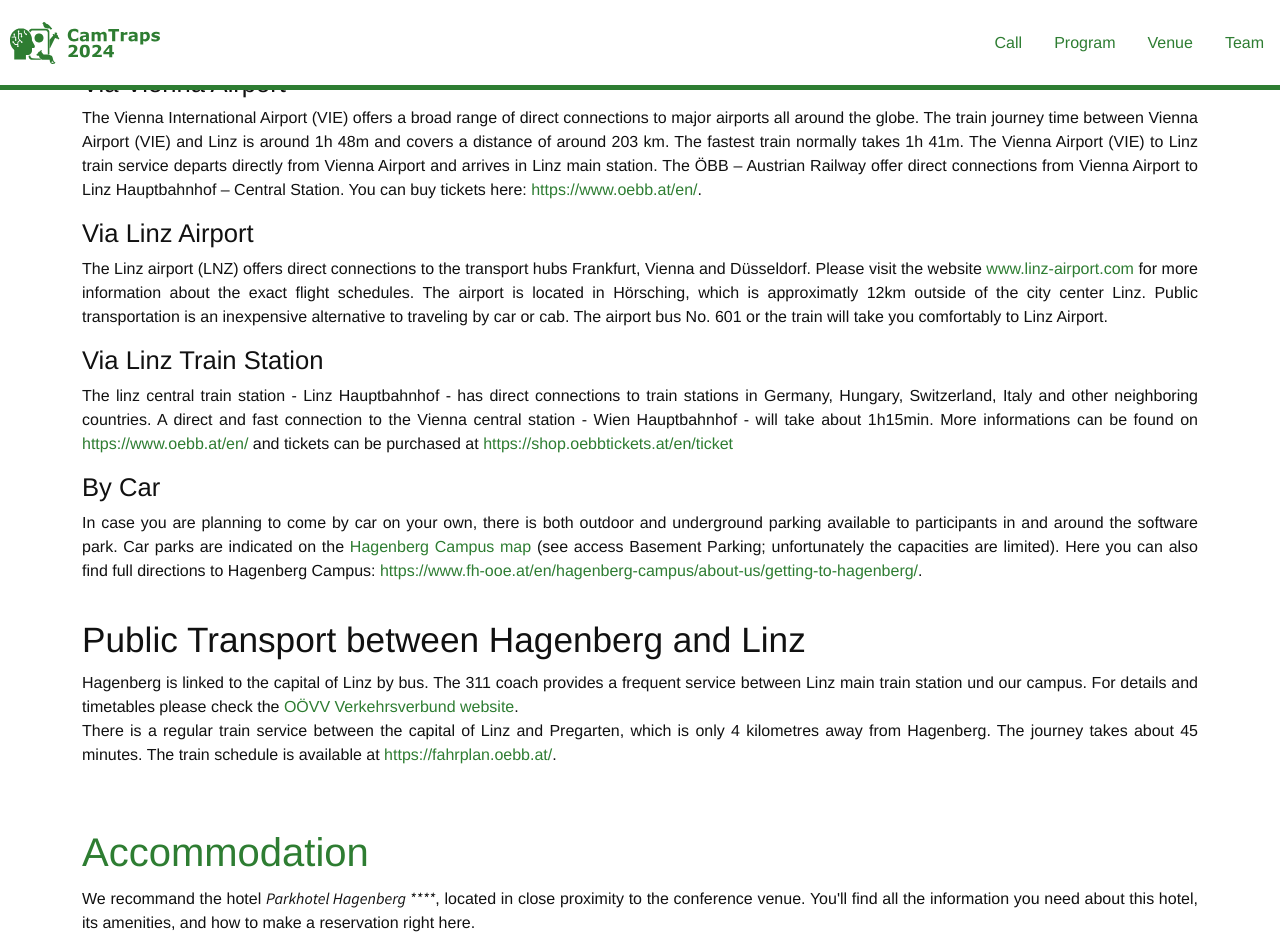
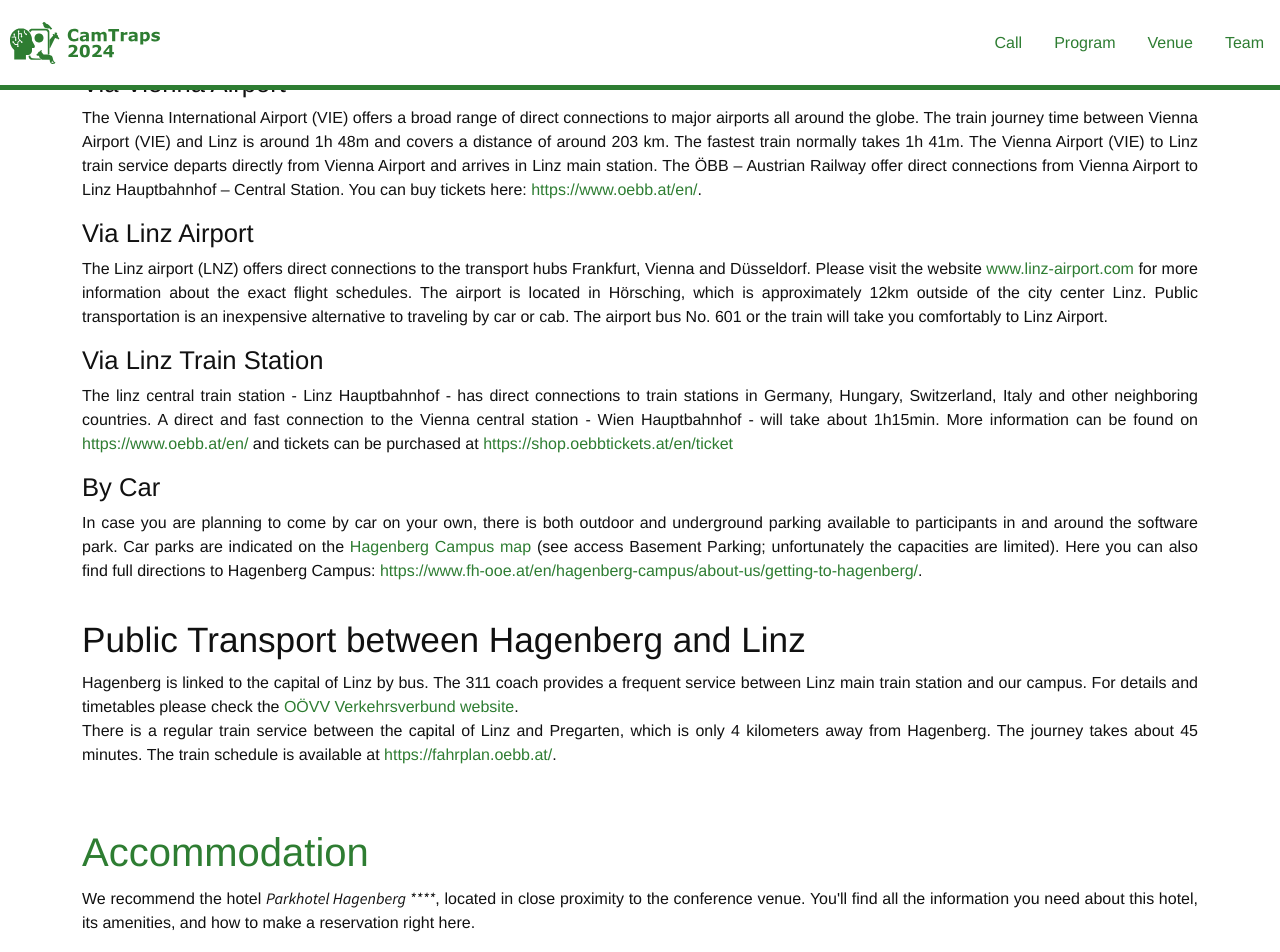
Before and after one commit to CamTrap2024/camtrap2024.github.io, a Jekyll site: the page built from pages/venue.html, in a window 1280 px wide and 1400 px high, scrolled down 1803 px. Shown: the top 952 px of the window. Built offline with Jekyll 4.4.1, drawn with Linux system fonts in a browser that asks for light colours; some web fonts are replaced; comment, search, counter and statistics services are not loaded; some of the changed text lies outside the part shown.

Commit message:
Fixing typos

```diff
--- a/pages/calls.html
+++ b/pages/calls.html
@@ -20,7 +20,7 @@
                 <em>(deadline interpretation = end of the day, anywhere on earth)</em><br/><br/>
                 <ul class="dashed">
                     <li>Paper submission due: <span >June 28, 2024</span></li>
-                    <li>Notification of acceptance: <span>Auguts 10, 2024</span></li>
+                    <li>Notification of acceptance: <span>August 10, 2024</span></li>
                     <li>Camera-ready papers due: <span>August 21, 2024</span></li>
                 </ul>
             </div>
--- a/pages/venue.html
+++ b/pages/venue.html
@@ -89,7 +89,7 @@
             <div class="col-md-12">
                 <h2>How to get to Hagenberg?</h2>
                 <p>
-                    Hagenberg is located in Upper Austria’s beautiful Muehlviertel region and only 20 kilometres from
+                    Hagenberg is located in Upper Austria’s beautiful Mühlviertel region and only 20 kilometers from
                     Linz, the capital of Upper Austria. If you plan to come by car, you certainly can directly go to
                     Hagenberg.
                     In case you plan to use a plane or the railway, you will always travel via Linz.
@@ -97,8 +97,8 @@
 
                     <br /></br />
 
-                    Linz is characterised by short distances. Many locations near the Danube can be reached on foot.
-                    However, sometimes greater distances cannot be avoided, which is why we’ve summarised some helpful
+                    Linz is characterized by short distances. Many locations near the Danube can be reached on foot.
+                    However, sometimes greater distances cannot be avoided, which is why we’ve summarized some helpful
                     contacts for you here: <a
                         href="https://www.linztourismus.at/en/business/meeting-destination-linz/transfer/"
                         target="_blank">https://www.linztourismus.at/en/business/meeting-destination-linz/transfer/</a>.
@@ -130,7 +130,7 @@
                     Düsseldorf. Please visit the website <a href="https://www.linz-airport.com/en"
                         target="_blank">www.linz-airport.com</a> for more
                     information about the exact flight schedules.
-                    The airport is located in Hörsching, which is approximatly 12km outside of the city center Linz.
+                    The airport is located in Hörsching, which is approximately 12km outside of the city center Linz.
                     Public transportation is an inexpensive alternative to traveling by car or cab. The airport bus No.
                     601 or the train will take you comfortably to Linz Airport.
                 </p>
@@ -142,7 +142,7 @@
                 <p>
                     The linz central train station - Linz Hauptbahnhof - has direct connections to train stations in
                     Germany, Hungary, Switzerland, Italy and other neighboring countries. A direct and fast connection
-                    to the Vienna central station - Wien Hauptbahnhof - will take about 1h15min. More informations can
+                    to the Vienna central station - Wien Hauptbahnhof - will take about 1h15min. More information can
                     be found on <a href="https://www.oebb.at/en/" target="_blank">https://www.oebb.at/en/</a> and
                     tickets can be purchased at <a href="https://shop.oebbtickets.at/en/ticket"
                         target="_blank">https://shop.oebbtickets.at/en/ticket</a>
@@ -171,12 +171,12 @@
                 <h2>Public Transport between Hagenberg and Linz</h2>
                 <p>
                     Hagenberg is linked to the capital of Linz by bus. The 311 coach provides a frequent service between
-                    Linz main train station und our campus. For details and timetables please check the <a
+                    Linz main train station and our campus. For details and timetables please check the <a
                         href="https://www.ooevv.at/?seite=fahrplandownload&sprache=EN" target="_blank">OÖVV
                         Verkehrsverbund website</a>. <br />There is a regular train service between the capital of Linz
                     and
                     Pregarten, which is only
-                    4 kilometres away from Hagenberg. The journey takes about 45 minutes. The train schedule is
+                    4 kilometers away from Hagenberg. The journey takes about 45 minutes. The train schedule is
                     available at <a href="https://fahrplan.oebb.at/" target="_blank">https://fahrplan.oebb.at/</a>.
                 </p>
             </div>
@@ -188,7 +188,7 @@
             <div class="col-md-12">
                 <h1 class="heading">Accommodation</h1>
                 <p>
-                    We recommand the hotel <em>Parkhotel Hagenberg ****</em>, located in close proximity to the
+                    We recommend the hotel <em>Parkhotel Hagenberg ****</em>, located in close proximity to the
                     conference venue. You'll find all the information you need about this hotel, its amenities, and how
                     to make
                     a reservation right here.
@@ -223,12 +223,12 @@
             </div>
             <div class="col-lg-6">
                 <p>
-                    Park Hotel Hagenberg has a restaurant, fitness centre, a bar and garden in Hagenberg im Mühlkreis.
+                    Park Hotel Hagenberg has a restaurant, fitness center, a bar and garden in Hagenberg im Mühlkreis.
                     Among
                     the facilities at this property are room service and luggage storage space, along with free WiFi
                     throughout the property. The hotel features family rooms. The wellness area at Park Hotel Hagenberg
                     is
-                    comprised of a spa centre and a sauna. Guests at the hotel will be able to enjoy activities in and
+                    comprised of a spa center and a sauna. Guests at the hotel will be able to enjoy activities in and
                     around Hagenberg im Mühlkreis, like hiking and cycling. Linz is 18 km from Park Hotel Hagenberg,
                     while
                     Wels is 43 km from the property. The nearest airport is Blue Danube Linz Airport, 29 km from the
```
Also changed, not shown: other parts of pages/venue.html (+2 -2 lines).
